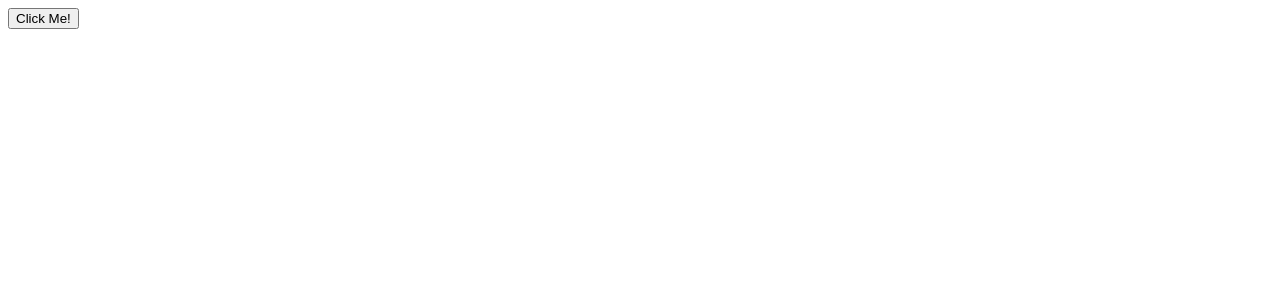
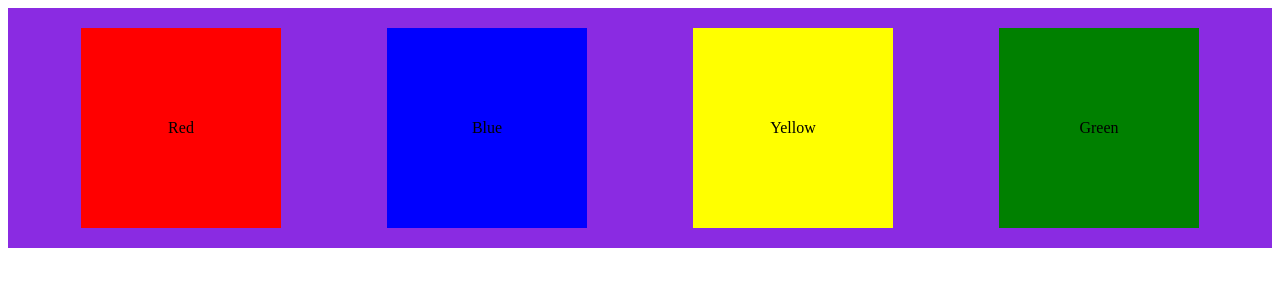
Before and after one commit to neophytz/javascripting, a plain HTML site: page dom/events/index.html in a window 1280 px wide. Drawn offline with Linux system fonts and the light colour scheme.

Commit message:
Event Listener 2.0

```diff
--- a/dom/events/index.html
+++ b/dom/events/index.html
@@ -5,9 +5,52 @@
     <meta http-equiv="X-UA-Compatible" content="IE=edge">
     <meta name="viewport" content="width=device-width, initial-scale=1.0">
     <title>Event Handler</title>
+
+    <style>
+        .colorDiv{
+            height: 200px;
+            width: 200px;
+            text-align: center;
+            display: flex;
+            align-items: center;
+            justify-content: center;
+        }
+        .parentDiv{
+            display: flex;
+            background-color: blueviolet;
+            justify-content: space-around;
+            padding: 20px;
+        }
+        #red{
+            background-color: red;
+        }
+        #yellow{
+            background-color: yellow;
+        }
+        #blue{
+            background-color: blue;
+        }
+        #green{
+            background-color: green;
+        }
+    </style>
+
+
 </head>
 <body>
-    <button id="myBtn">Click Me!</button>
+    <!-- <button id="addEL">Click me to add event listener.</button> -->
+    <!-- <button id="removeEL">Click me to remove event listener.</button> -->
+    <!-- <button id="myBtn">Click Me!</button> -->
+
+    <div class="parentDiv">
+        <div class="colorDiv" id="red">Red</div>
+        <div class="colorDiv" id="blue">Blue</div>
+        <div class="colorDiv" id="yellow">Yellow</div>
+        <div class="colorDiv" id="green">Green</div>
+    </div>
+
+
+
     <script src="./index.js"></script>
 </body>
 </html>
--- a/dom/events/index.js
+++ b/dom/events/index.js
@@ -1,29 +1,111 @@
-// event is action by a user -> any key stroke, any mouse pointer movement, any click, any hover.
-// to listen an event -> we have to add a event listener to that node(reference of any element).
+// // event listener tut2
 
-// nodeRef.addEventListener(event type, action ) syntax
 
-var btnRef = document.getElementById('myBtn');
+//mouseover
 
-// way 1
-// function logHello() {
-//     console.log('hello');
+var bodyRef= document.getElementsByTagName('body')[0];
+
+document.getElementsByClassName('parentDiv')[0].addEventListener('mouseover', ()=>{
+    bodyRef.style.backgroundColor='white';
+})
+
+document.getElementById('red').addEventListener('mouseover', (event)=>{
+    console.log(event);
+    bodyRef.style.backgroundColor='red';
+})
+
+document.getElementById('blue').addEventListener('mouseover', (event)=>{
+    console.log(event);
+    bodyRef.style.backgroundColor='blue';
+})
+
+document.getElementById('yellow').addEventListener('mouseover', (event)=>{
+    console.log(event);
+    bodyRef.style.backgroundColor='yellow';
+})
+
+document.getElementById('green').addEventListener('mouseover', (event)=>{
+    console.log(event);
+    bodyRef.style.backgroundColor='green';
+})
+
+
+
+
+
+
+
+// var addBtn = document.getElementById('addEL');
+// var removeBtn = document.getElementById('removeEL');
+
+
+// var flag = false; // there is no event listener.
+// var bodyRef = document.getElementsByTagName('body')[0];
+
+
+// const myFunc = (event) =>{
+//     flag=!flag;
+//     if(event.key==='r'){
+//         bodyRef.style.backgroundColor='red';
+//     }
+//     else if (event.key==='w'){
+//         bodyRef.style.backgroundColor='white';
+//     }
+//     else{
+//         bodyRef.style.backgroundColor='yellow';
+//     }
+//     // console.log(event);
+//     // console.log('I am added')
 // }
 
-// btnRef.addEventListener('click', logHello); // event is click, function -> logHello
 
-// way 2
-// btnRef.addEventListener('click', function () { //creating functions without name
-//     console.log('hello');
-// })
-
-// way 3
-// const logArrow = () => console.log('arrow');
-
-// btnRef.addEventListener('click', logArrow);
-
-// way 4
-// btnRef.addEventListener('click', () => console.log('arrow'))
+// addBtn.addEventListener('click', () => {
+//     //add a onkeydown event listener.
+//     if(flag){
+//         return;
+//     }
+//     document.addEventListener('keydown', myFunc)
+// });
+// removeBtn.addEventListener('click', () => {
+//     //remove the onkeydown event listener.
+//     if(!flag){
+//         return;
+//     }
+//     document.removeEventListener('keydown', myFunc)
+// });
 
 
-//Homework -> go through https://www.w3schools.com/jsref/dom_obj_event.asp page and done.
+
+
+
+
+
+// // event is action by a user -> any key stroke, any mouse pointer movement, any click, any hover.
+// // to listen an event -> we have to add a event listener to that node(reference of any element).
+
+// // nodeRef.addEventListener(event type, action ) syntax
+
+// // var btnRef = document.getElementById('myBtn');
+
+// // way 1
+// // function logHello() {
+// //     console.log('hello');
+// // }
+
+// // btnRef.addEventListener('click', logHello); // event is click, function -> logHello
+
+// // way 2
+// // btnRef.addEventListener('click', function () { //creating functions without name
+// //     console.log('hello');
+// // })
+
+// // way 3
+// // const logArrow = () => console.log('arrow');
+
+// // btnRef.addEventListener('click', logArrow);
+
+// // way 4
+// // btnRef.addEventListener('click', () => console.log('arrow'))
+
+
+// //Homework -> go through https://www.w3schools.com/jsref/dom_obj_event.asp page and done.
```
